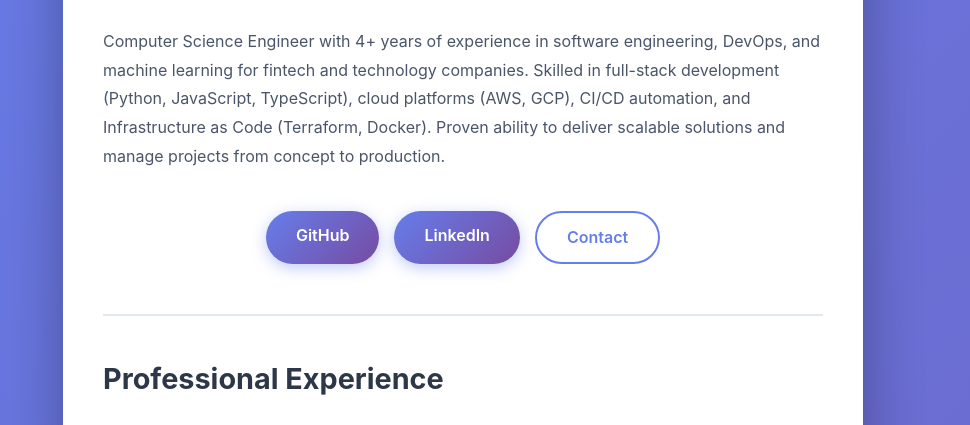
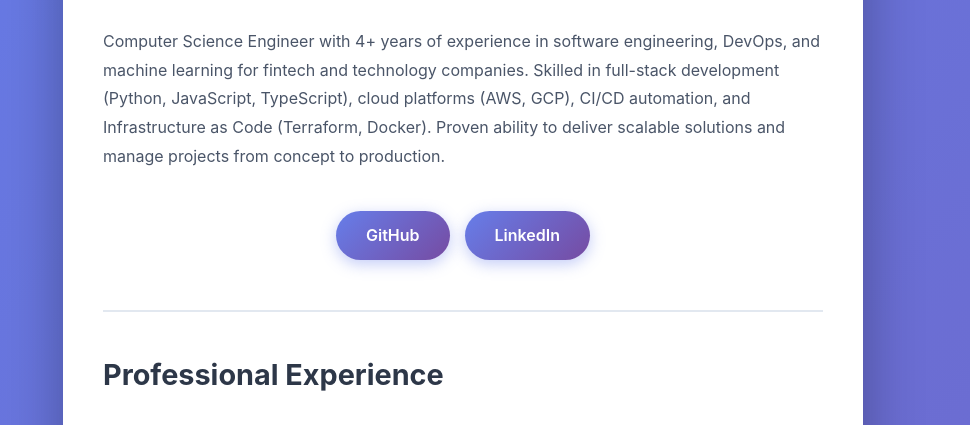
Before and after one commit to deskobar/deskobar.github.io, a plain HTML site: page index.html in a window 1280 px wide. Shown: the part 368-793 px from the top of the page, without its empty margins (177-1147 px from the left). Drawn offline with Linux system fonts and the light colour scheme.

Commit message:
remove contact button from personal website

```diff
--- a/index.html
+++ b/index.html
@@ -491,9 +491,6 @@
             <a href="https://www.linkedin.com/in/david-escobar-rojas/" class="btn" target="_blank">
                 <span>LinkedIn</span>
             </a>
-            <a href="mailto:david.escobar.rojas@gmail.com" class="btn btn-secondary">
-                <span>Contact</span>
-            </a>
         </div>
 
         <div class="experience">
```
